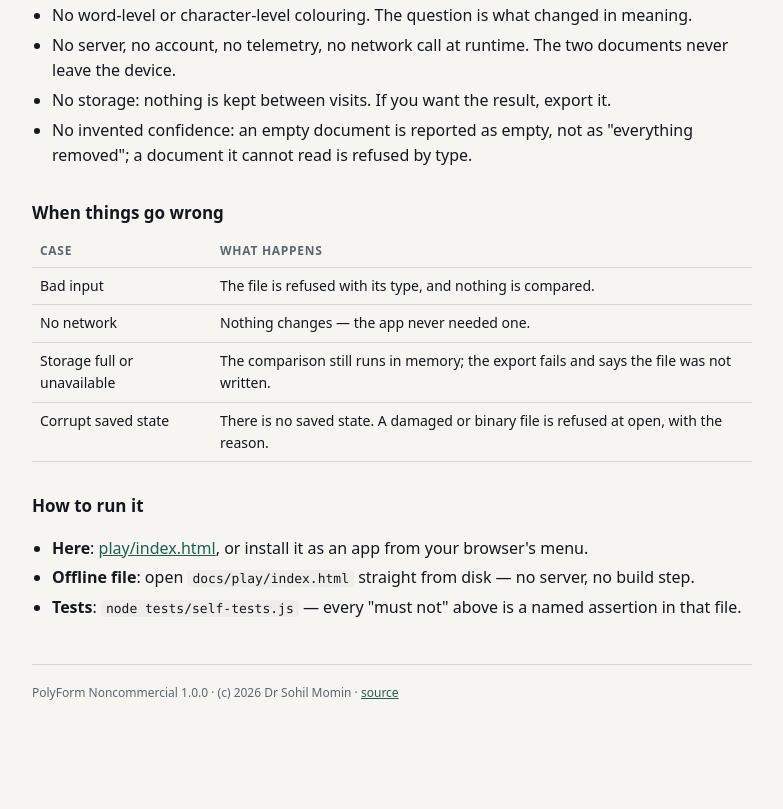
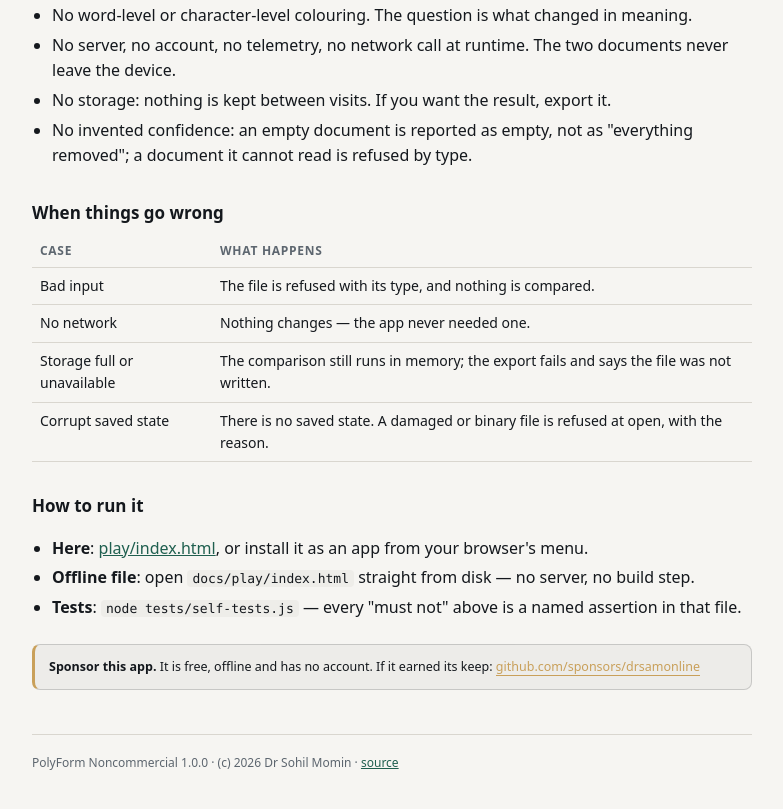
Before and after one commit to drsamonline/app-doc-diff, a website: page docs/index.html in a window 1280 px wide. Shown: the part 839-1648 px from the top of the page, without its empty margins (248-1031 px from the left). Before the commit the page ends 1606 px from the top, so only its background shows below. Drawn offline with Linux system fonts and the light colour scheme.

Commit message:
feat: sponsor block on the landing page, in the app, in the README, and FUNDING.yml
Same placement and wording as the rest of the fleet: a bordered block with a brass edge before the footer on
both pages, a Sponsor line under the licence in the README, and .github/FUNDING.yml pointing at
github.com/sponsors/drsamonline so GitHub draws its own Sponsor button on the repository once Sponsors is
enabled for the account.

The block uses translucent borders and a mid-tone brass, so it reads correctly on this app's palette rather
than assuming a white page.

```diff
--- a/docs/index.html
+++ b/docs/index.html
@@ -26,6 +26,10 @@
   th { color:var(--muted); font-weight:600; font-size:12px; text-transform:uppercase; letter-spacing:.06em; }
   footer { margin-top:44px; padding-top:18px; border-top:1px solid var(--line); color:var(--muted); font-size:12px; }
   a { color: var(--accent); }
+
+  .sponsor{margin:24px 0 0;padding:12px 14px;border:1px solid rgba(128,128,128,.35);border-left:3px solid #c9a05a;
+           background:rgba(128,128,128,.07);border-radius:8px;font-size:12.5px;line-height:1.6}
+  .sponsor a{color:#c9a05a;text-decoration:none;border-bottom:1px solid currentColor}
 </style>
 </head>
 <body>
@@ -78,7 +82,11 @@
     <li><strong>Tests</strong>: <code>node tests/self-tests.js</code> — every "must not" above is a named assertion in that file.</li>
   </ul>
 
-  <footer>
+    <div class="sponsor">
+    <strong>Sponsor this app.</strong> It is free, offline and has no account. If it earned its keep:
+    <a href="https://github.com/sponsors/drsamonline">github.com/sponsors/drsamonline</a>
+  </div>
+<footer>
     PolyForm Noncommercial 1.0.0 · (c) 2026 Dr Sohil Momin ·
     <a href="https://github.com/drsamonline/app-doc-diff">source</a>
   </footer>
```
Also changed, not shown: docs/play/index.html (+8 -0 lines), .github/FUNDING.yml (added), README.md.
